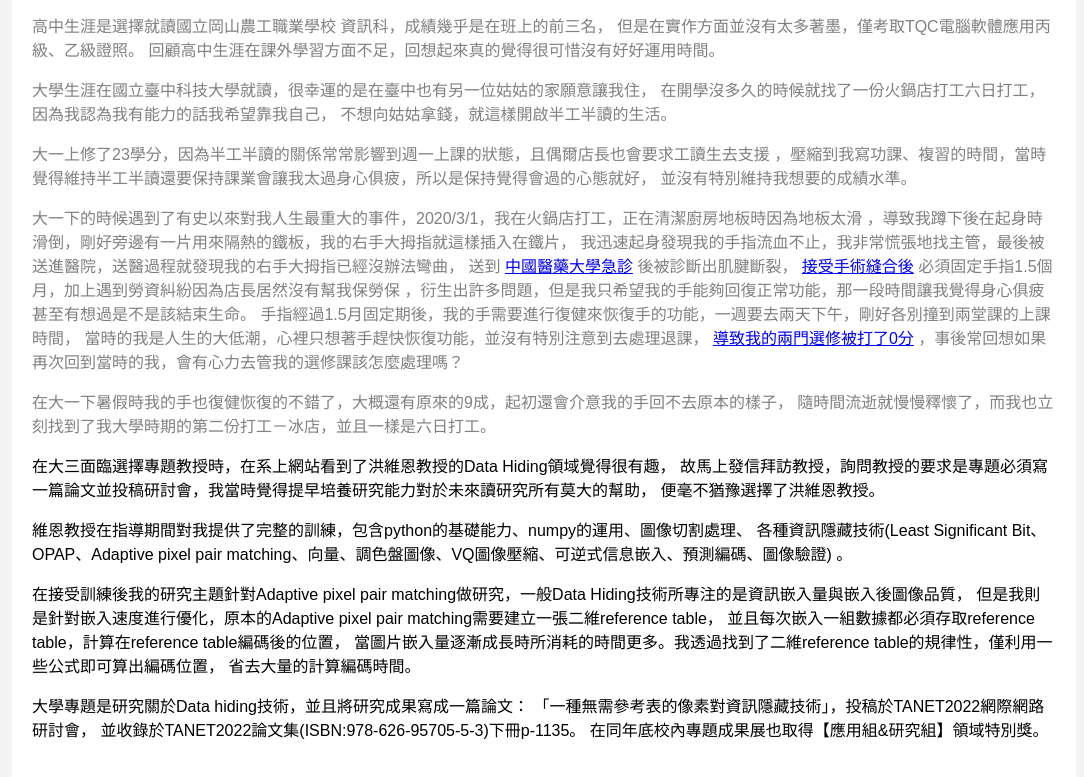
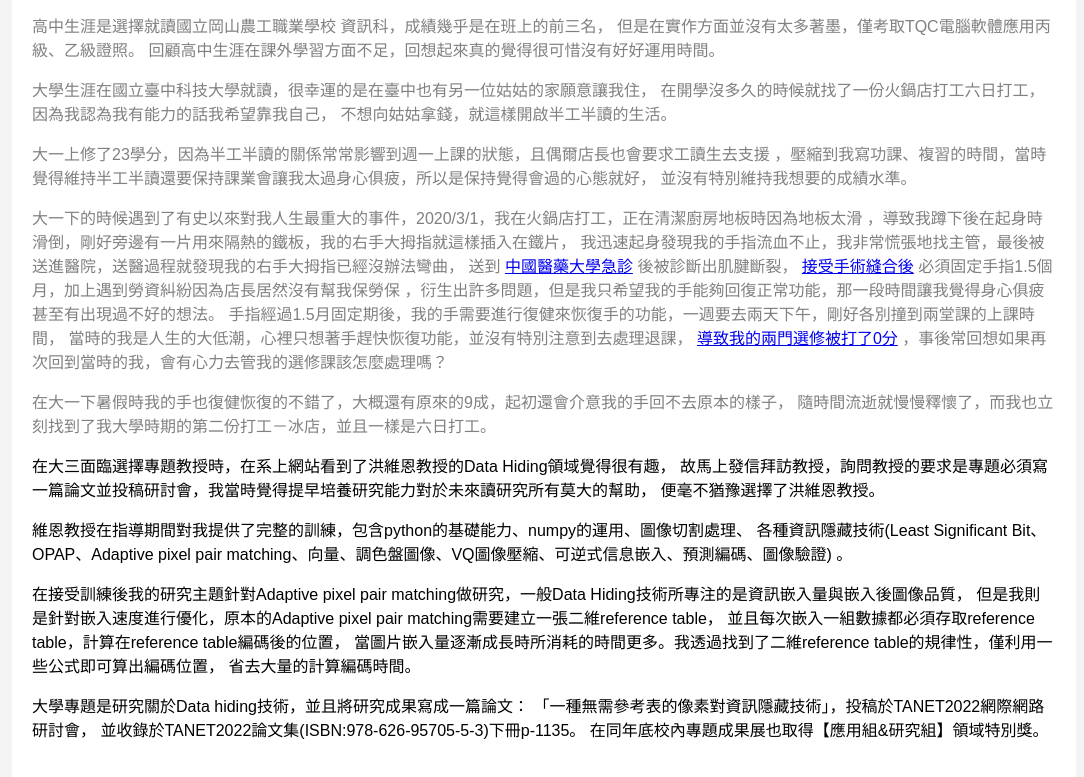
Before and after one commit to never2000/my-website, a plain HTML site: page index.html in a window 1280 px wide. Shown: the part 1003-1780 px from the top of the page, without its empty margins (96-1180 px from the left). Drawn offline with Linux system fonts and the light colour scheme.

Commit message:
修改用詞

```diff
--- a/index.html
+++ b/index.html
@@ -192,7 +192,7 @@
         </span>
         <span style="color:gray">
             必須固定手指1.5個月，加上遇到勞資糾紛因為店長居然沒有幫我保勞保
-            ，衍生出許多問題，但是我只希望我的手能夠回復正常功能，那一段時間讓我覺得身心俱疲甚至有想過是不是該結束生命。
+            ，衍生出許多問題，但是我只希望我的手能夠回復正常功能，那一段時間讓我覺得身心俱疲甚至有出現過不好的想法。
         </span>
 
 
```
